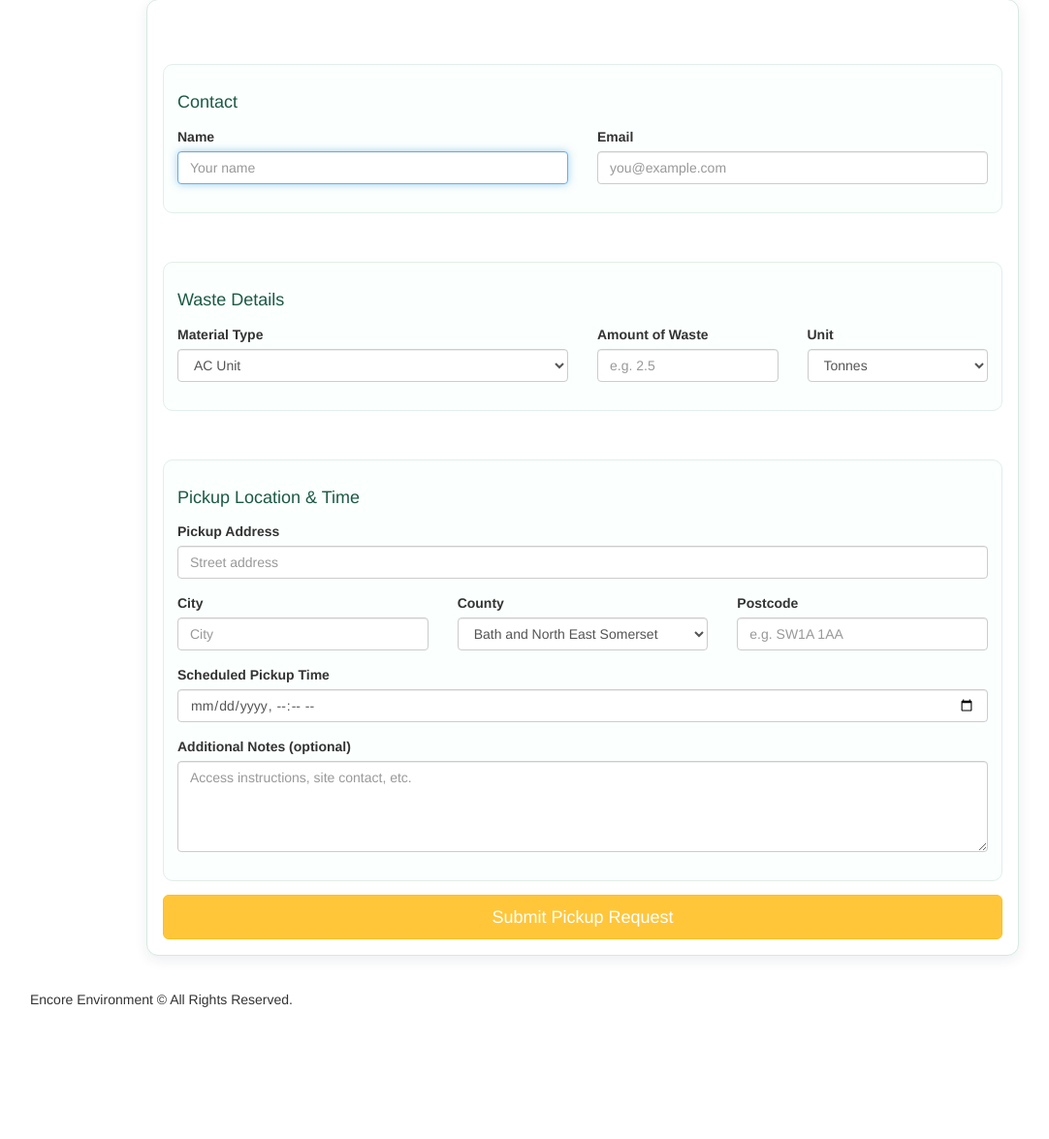
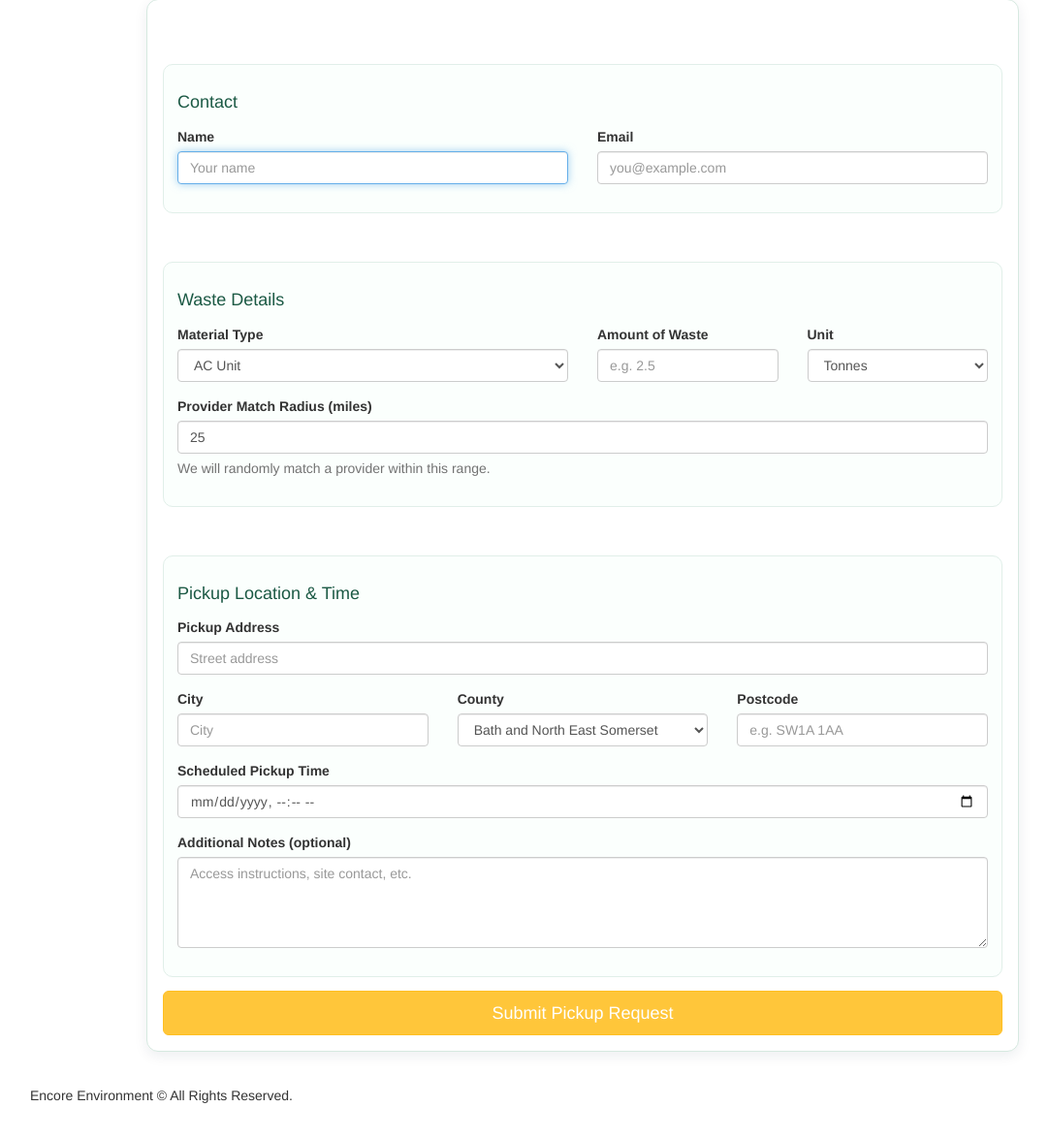
Before and after one commit to dodsy4/projectdivert, a Flask app: page /waste_removal/request in a window 1280 px wide. Shown: the part 262-1437 px from the top of the page at 97% size, without its empty margins (39-1121 px from the left). Before the commit the page ends 1301 px from the top, so only its background shows below. Run offline with Flask 3, Linux system fonts and the light colour scheme; data comes from the database, SQL or seed files in the repository; parts of the project's set-up code (start-up, migrations or seed data) failed here and were passed over; some libraries are stand-ins or nearby versions.

Commit message:
Add radius-based random provider matching for waste requests

```diff
--- a/app.py
+++ b/app.py
@@ -6,6 +6,7 @@ import json
 import os
 import csv
 import uuid
+import random
 from datetime import datetime
 import dateutil.parser
 import babel
@@ -151,6 +152,33 @@ class WasteRemovalRequest(db.Model):
         return '<WasteRemovalRequest {} {}>'.format(self.id, self.material_type)
 
 
+class WasteRemovalMatch(db.Model):
+    __tablename__ = 'waste_removal_matches'
+
+    id = db.Column(db.Integer, primary_key=True)
+    waste_removal_request_id = db.Column(
+        db.Integer,
+        db.ForeignKey('waste_removal_requests.id'),
+        nullable=False,
+        index=True,
+    )
+    provider_name = db.Column(db.String(255), nullable=False)
+    provider_type = db.Column(db.String(120))
+    provider_city = db.Column(db.String(120))
+    provider_postcode = db.Column(db.String(32))
+    provider_latitude = db.Column(db.Float, nullable=False)
+    provider_longitude = db.Column(db.Float, nullable=False)
+    distance_miles = db.Column(db.Float, nullable=False)
+    match_radius_miles = db.Column(db.Float, nullable=False)
+    created_at = db.Column(db.DateTime, nullable=False, default=datetime.utcnow)
+
+    def __repr__(self):
+        return '<WasteRemovalMatch request={} provider={}>'.format(
+            self.waste_removal_request_id,
+            self.provider_name,
+        )
+
+
 @login_manager.user_loader
 def load_user(user_id):
     return User.query.get(int(user_id))
@@ -178,6 +206,76 @@ def _to_float_or_none(value):
         return float(value)
     except (TypeError, ValueError):
         return None
+
+
+def _postcode_coordinates(postcode):
+    endpoint = "http://api.postcodes.io/postcodes/{}".format(postcode)
+    response = requests.get(endpoint, timeout=10)
+    payload = response.json()
+    result = payload.get('result') if isinstance(payload, dict) else None
+    if not result:
+        raise ValueError('Please enter a valid pickup postcode.')
+
+    longitude = _to_float_or_none(result.get('longitude'))
+    latitude = _to_float_or_none(result.get('latitude'))
+    if longitude is None or latitude is None:
+        raise ValueError('Please enter a valid pickup postcode.')
+    return latitude, longitude
+
+
+def _haversine_miles(lat1, lon1, lat2, lon2):
+    radius_miles = 3958.8
+    lat1_r = math.radians(lat1)
+    lon1_r = math.radians(lon1)
+    lat2_r = math.radians(lat2)
+    lon2_r = math.radians(lon2)
+    delta_lat = lat2_r - lat1_r
+    delta_lon = lon2_r - lon1_r
+    a = (
+        math.sin(delta_lat / 2) ** 2
+        + math.cos(lat1_r) * math.cos(lat2_r) * math.sin(delta_lon / 2) ** 2
+    )
+    c = 2 * math.asin(math.sqrt(a))
+    return radius_miles * c
+
+
+def _pick_random_provider_within_radius(pickup_latitude, pickup_longitude, radius_miles):
+    if radius_miles <= 0:
+        raise ValueError('Provider match radius must be greater than zero.')
+
+    if suppliers is None or getattr(suppliers, 'empty', True):
+        return None
+
+    candidates = []
+    for _, row in suppliers.iterrows():
+        provider_name = str(row.get('name') or '').strip()
+        provider_latitude = _to_float_or_none(row.get('lat'))
+        provider_longitude = _to_float_or_none(row.get('long'))
+        if not provider_name or provider_latitude is None or provider_longitude is None:
+            continue
+
+        distance_miles = _haversine_miles(
+            pickup_latitude,
+            pickup_longitude,
+            provider_latitude,
+            provider_longitude,
+        )
+        if distance_miles <= radius_miles:
+            candidates.append(
+                {
+                    'provider_name': provider_name[:255],
+                    'provider_type': str(row.get('sup_type') or '').strip()[:120] or None,
+                    'provider_city': str(row.get('city') or '').strip()[:120] or None,
+                    'provider_postcode': str(row.get('postcode') or '').strip()[:32] or None,
+                    'provider_latitude': provider_latitude,
+                    'provider_longitude': provider_longitude,
+                    'distance_miles': round(distance_miles, 2),
+                }
+            )
+
+    if not candidates:
+        return None
+    return random.choice(candidates)
 
 
 def _require_form_fields(form_data, required_fields):
@@ -1191,6 +1289,8 @@ def request_material_form(mat_id):
 @app.route('/waste_removal/request', methods=['GET'])
 def create_waste_removal_request_form():
     form = WasteRemovalRequestForm()
+    if not form.match_radius_miles.data:
+        form.match_radius_miles.data = 25
     if current_user.is_authenticated:
         if current_user.name:
             form.requester_name.data = current_user.name
@@ -1206,6 +1306,8 @@ def create_waste_removal_request_submission():
     error = False
     email_sent = False
     email_configured = False
+    provider_match = None
+    match_radius_miles = None
     try:
         form = _require_form_fields(
             request.form,
@@ -1215,6 +1317,7 @@ def create_waste_removal_request_submission():
                 'material_type',
                 'waste_amount',
                 'waste_unit',
+                'match_radius_miles',
                 'pickup_address',
                 'pickup_postcode',
                 'scheduled_pickup_at',
@@ -1232,6 +1335,10 @@ def create_waste_removal_request_submission():
         if waste_amount is None or waste_amount <= 0:
             raise ValueError('Waste amount must be a positive number.')
 
+        match_radius_miles = _to_float_or_none(form['match_radius_miles'])
+        if match_radius_miles is None or match_radius_miles <= 0:
+            raise ValueError('Provider match radius must be a positive number of miles.')
+
         try:
             scheduled_pickup_at = dateutil.parser.parse(form['scheduled_pickup_at'])
         except (TypeError, ValueError, OverflowError):
@@ -1241,6 +1348,13 @@ def create_waste_removal_request_submission():
             scheduled_pickup_at = scheduled_pickup_at.astimezone().replace(tzinfo=None)
         if scheduled_pickup_at <= datetime.now():
             raise ValueError('Scheduled pickup time must be in the future.')
+
+        pickup_latitude, pickup_longitude = _postcode_coordinates(form['pickup_postcode'])
+        provider_match = _pick_random_provider_within_radius(
+            pickup_latitude,
+            pickup_longitude,
+            match_radius_miles,
+        )
 
         booking = WasteRemovalRequest(
             requester_name=form['requester_name'][:120],
@@ -1254,9 +1368,26 @@ def create_waste_removal_request_submission():
             pickup_postcode=form['pickup_postcode'][:32],
             scheduled_pickup_at=scheduled_pickup_at,
             notes=(request.form.get('notes') or '').strip() or None,
-            status='pending',
+            status='matched' if provider_match else 'pending_match',
         )
         db.session.add(booking)
+        db.session.flush()
+
+        if provider_match:
+            db.session.add(
+                WasteRemovalMatch(
+                    waste_removal_request_id=booking.id,
+                    provider_name=provider_match['provider_name'],
+                    provider_type=provider_match['provider_type'],
+                    provider_city=provider_match['provider_city'],
+                    provider_postcode=provider_match['provider_postcode'],
+                    provider_latitude=provider_match['provider_latitude'],
+                    provider_longitude=provider_match['provider_longitude'],
+                    distance_miles=provider_match['distance_miles'],
+                    match_radius_miles=match_radius_miles,
+                )
+            )
+
         db.session.commit()
 
         notification_email = (app.config.get('WASTE_REMOVAL_NOTIFICATION_EMAIL') or '').strip()
@@ -1276,6 +1407,8 @@ def create_waste_removal_request_submission():
                 'Pickup County: {pickup_county}\n'
                 'Pickup Postcode: {pickup_postcode}\n'
                 'Scheduled Pickup: {scheduled_pickup}\n'
+                'Match Radius (miles): {match_radius_miles}\n'
+                'Matched Provider: {matched_provider}\n'
                 'Notes: {notes}\n'
                 'Status: {status}\n'
             ).format(
@@ -1290,6 +1423,15 @@ def create_waste_removal_request_submission():
                 pickup_county=booking.pickup_county or '(not provided)',
                 pickup_postcode=booking.pickup_postcode,
                 scheduled_pickup=local_pickup,
+                match_radius_miles=match_radius_miles,
+                matched_provider=(
+                    '{} ({} miles)'.format(
+                        provider_match['provider_name'],
+                        provider_match['distance_miles'],
+                    )
+                    if provider_match
+                    else 'No provider found within radius'
+                ),
                 notes=booking.notes or '(none)',
                 status=booking.status,
             )
@@ -1312,12 +1454,25 @@ def create_waste_removal_request_submission():
     if error:
         flash('Waste removal request could not be submitted.')
     else:
+        if provider_match:
+            flash(
+                'Waste removal request submitted. Matched provider: {} ({} miles).'.format(
+                    provider_match['provider_name'],
+                    provider_match['distance_miles'],
+                )
+            )
+        else:
+            flash(
+                'Waste removal request submitted. No provider found within {} miles yet.'.format(
+                    round(match_radius_miles or 0, 2),
+                )
+            )
         if email_sent:
-            flash('Waste removal request submitted and emailed to the team.')
+            flash('Request details emailed to the team.')
         elif email_configured:
-            flash('Waste removal request submitted. Email delivery failed.')
+            flash('Request saved but email delivery failed.')
         else:
-            flash('Waste removal request submitted. Email notification is not configured yet.')
+            flash('Request saved. Email notification is not configured yet.')
 
     return redirect('/waste-removal/request')
 
--- a/forms.py
+++ b/forms.py
@@ -194,6 +194,7 @@ class WasteRemovalRequestForm(FlaskForm):
     material_type = SelectField('material_type', validators=[DataRequired()], choices=MATERIAL_CHOICES)
     waste_amount = FloatField('waste_amount', validators=[DataRequired(), NumberRange(min=0.01)])
     waste_unit = SelectField('waste_unit', validators=[DataRequired()], choices=WASTE_AMOUNT_UNIT_CHOICES)
+    match_radius_miles = FloatField('match_radius_miles', validators=[DataRequired(), NumberRange(min=1, max=500)])
     pickup_address = StringField('pickup_address', validators=[DataRequired()])
     pickup_city = StringField('pickup_city')
     pickup_county = SelectField('pickup_county', choices=COUNTY_CHOICES)
--- a/templates/forms/waste_removal_request.html
+++ b/templates/forms/waste_removal_request.html
@@ -96,6 +96,12 @@
         </div>
       </div>
 
+      <div class="form-group">
+        <label for="match_radius_miles">Provider Match Radius (miles)</label>
+        {{ form.match_radius_miles(class_='form-control', placeholder='e.g. 25') }}
+        <p class="help-block">We will randomly match a provider within this range.</p>
+      </div>
+
       <div class="form-group" id="custom-material-wrap" style="display:none;">
         <label for="custom_material_type">If Other, enter material type</label>
         <input id="custom_material_type" name="custom_material_type" type="text" class="form-control" placeholder="e.g. Mixed demolition waste">
```
Also changed, not shown: tests/test_app_smoke.py (+89 -3 lines).
